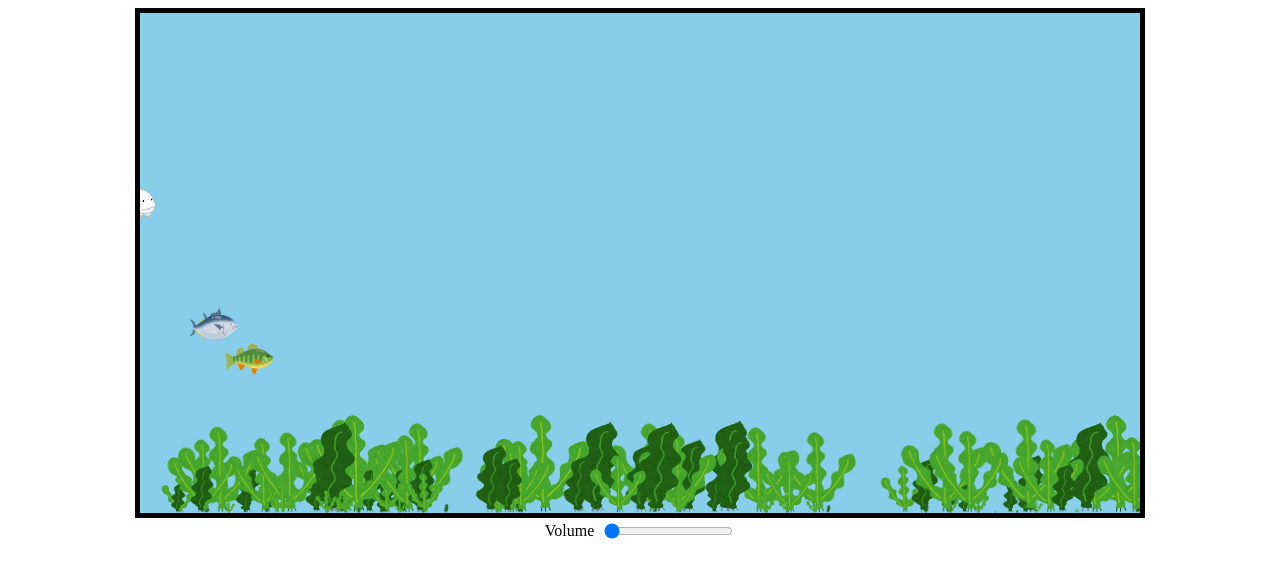
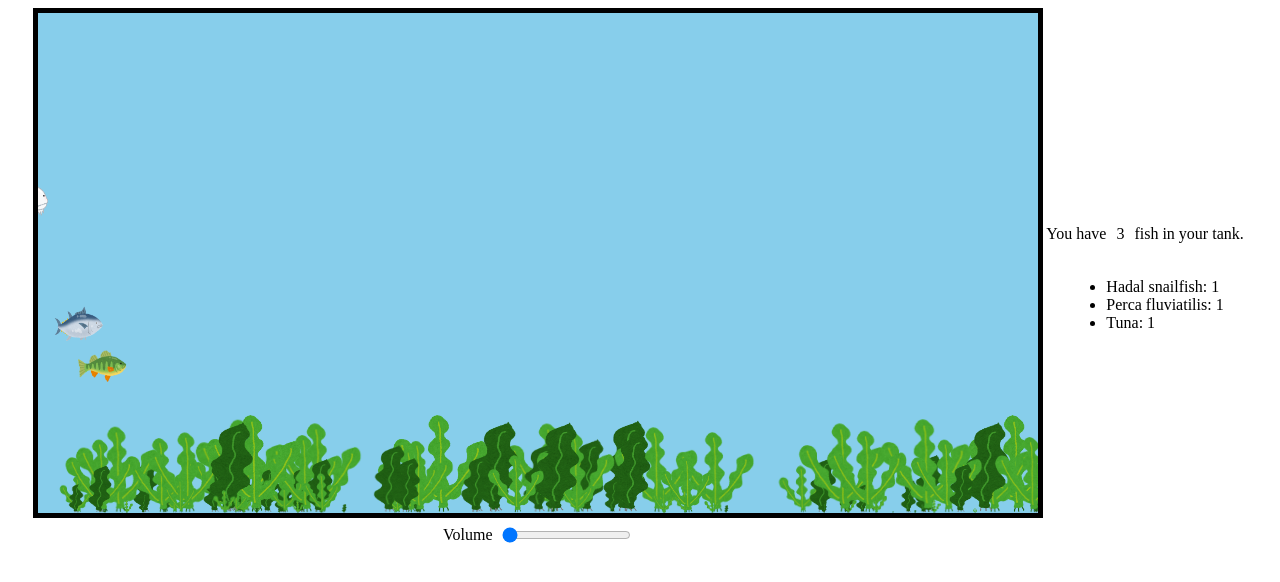
Before and after one commit to jiji-thecat/my-aquarium, a website built with Vite: page index.html in a window 1280 px wide. Built offline with nearby package versions, Linux system fonts and the light colour scheme.

Commit message:
add fish info

```diff
--- a/index.html
+++ b/index.html
@@ -5,10 +5,20 @@
   </head>
 
   <body>
-    <canvas id="canvas" width="1000" height="500"></canvas>
-    <div class="box">
-      <label for="volume">Volume</label>
-      <input type="range" id="volume" name="volume" min="0" max="500" value="0" step="1" />
+    <div class="l-box">
+      <canvas id="canvas" width="1000" height="500"></canvas>
+      <div class="box">
+        <label for="volume">Volume</label>
+        <input type="range" id="volume" name="volume" min="0" max="500" value="0" step="1" />
+      </div>
+    </div>
+    <div class="r-box">
+      <div class="box">
+        You have
+        <p id="f-number">3</p>
+        fish in your tank.
+      </div>
+      <div class="box"><ul id="f-ul"></ul></div>
     </div>
     <!--Call the script tag after canvas declaration-->
     <script type="module" src="./src/living.ts"></script>
--- a/src/index.ts
+++ b/src/index.ts
@@ -1,4 +1,19 @@
 import Living from './living';
+
+const fList = [
+  { id: 'f-0', name: 'Hadal snailfish' },
+  { id: 'f-1', name: 'Perca fluviatilis' },
+  { id: 'f-2', name: 'Tuna' },
+  { id: 'f-3', name: 'Brownbanded bamboo shark' },
+  { id: 'f-4', name: 'Convict fish' },
+  { id: 'f-5', name: 'Splendid alfonsino' },
+  { id: 'f-6', name: 'Leafy seadragon' },
+  { id: 'f-7', name: 'Sun fish' },
+  { id: 'f-8', name: 'Squid' },
+  { id: 'f-9', name: 'Sand tiger shark' },
+  { id: 'f-10', name: 'Japanese smelt' },
+  { id: 'f-11', name: 'Porcupinefish' },
+];
 
 class Main {
   private _fps = 30;
@@ -26,6 +41,8 @@ class Main {
 
     const element = <HTMLInputElement>document.getElementById('volume');
     element.addEventListener('input', this.inputChange);
+
+    this.renderFishInfo();
   }
 
   inputChange = (event: Event) => {
@@ -47,7 +64,34 @@ class Main {
       }
     }
 
+    const fNumber = <HTMLElement>document.getElementById('f-number');
+    fNumber.innerHTML = value + '';
+
+    this.renderFishInfo();
     this._volume = value;
+  };
+
+  renderFishInfo = () => {
+    const list: number[] = new Array(this._fileNumber);
+    list.fill(0);
+
+    this._fish.forEach((f) => {
+      const number = Number(f.name.replace(/[^0-9]/g, ''));
+      list[number] = list[number] + 1;
+    });
+
+    const ul = <HTMLElement>document.getElementById('f-ul');
+    ul.innerHTML = '';
+
+    let i = 0;
+    for (const l of list) {
+      if (l === 0) {
+        continue;
+      }
+
+      ul.innerHTML += `<li id={li-${i}}>${fList[i].name}: ${l}</li>`;
+      i++;
+    }
   };
 
   render = () => {
--- a/src/living.ts
+++ b/src/living.ts
@@ -1,4 +1,5 @@
 export default class Living {
+  private _name: string;
   private _image: HTMLImageElement;
   private _width: number;
   private _height: number;
@@ -9,6 +10,7 @@ export default class Living {
   private _count: number;
 
   constructor(src: string, width: number, height: number) {
+    this._name = src;
     this._image = new Image();
     this._image.src = `./assets/${src}.png`;
 
@@ -53,6 +55,10 @@ export default class Living {
     return this._count;
   }
 
+  get name(): string {
+    return this._name;
+  }
+
   set x(x: number) {
     this._x = x;
   }
--- a/src/styles.css
+++ b/src/styles.css
@@ -1,6 +1,6 @@
 body {
   display: flex;
-  flex-direction: column;
+  flex-direction: row;
   justify-content: center;
   align-items: center;
 }
@@ -20,3 +20,8 @@ body {
 #volume {
   margin-left: 10px;
 }
+
+#f-number {
+  margin-left: 10px;
+  margin-right: 10px;
+}
```
